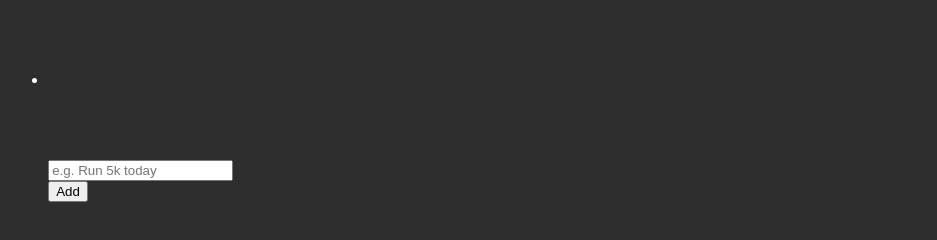
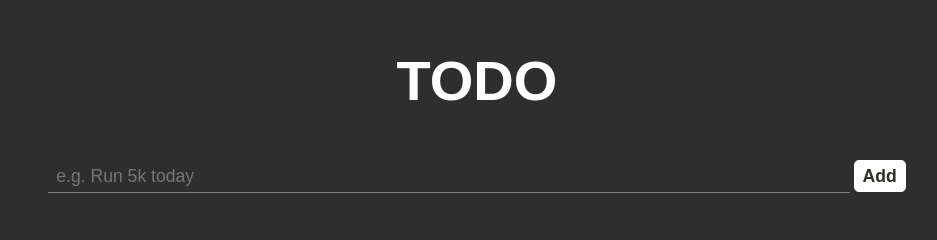
Before and after one commit to r4deadv/vanilla-js-todo-app, a website: page index.html in a window 1280 px wide. Shown: the whole page, without its empty margins (163-1100 px from the left). Drawn offline with Linux system fonts and the light colour scheme.

Commit message:
pre js css added

```diff
--- a/index.html
+++ b/index.html
@@ -17,7 +17,7 @@
   <main class="wrapper">
     <nav class="navbar">
       <ul class="nav">
-        <li class="nav__item"></li>
+        <li class="nav__item">TODO</li>
       </ul>
     </nav>
     <form class="todo-form">
--- a/styles.css
+++ b/styles.css
@@ -27,3 +27,101 @@ body {
   height: 100%;
   text-align: center;
 }
+
+.nav__item {
+  display: inline-block;
+  list-style-type: none;
+  font-size: 3.5rem;
+  font-weight: bold;
+}
+
+.todo-form {
+  text-align: center;
+  display: grid;
+  grid-template-columns: 1fr auto;
+}
+
+.inout-field {
+  position: relative;
+}
+
+.input-field > label {
+  font-size: 1.1rem;
+  height: 2rem;
+  position: absolute;
+  top: 0;
+  left: 0;
+  width: calc(100% - 0.5rem);
+  padding-left: 0.5rem;
+  padding-right: auto;
+  font-weight: normal;
+  display: flex;
+  flex-direction: column;
+  justify-content: center;
+  text-align: left;
+  color: rgba(255, 255, 255, 0.3);
+  transition: 0.3s;
+  cursor: text;
+}
+
+.input-field > label:focus-within {
+  transform-origin: 0 0;
+  transform: translateY(-1rem) scale(0.8);
+  color: white;
+  background-color: black;
+}
+
+#input--add {
+  width: calc(100% - 1rem);
+}
+
+.input {
+  height: 2rem;
+  font-family: "Arial", sans-serif;
+  margin: 0;
+  padding: 0 0.5rem;
+  font-size: 1.1rem;
+  color: white;
+  background-color: rgb(46, 46, 46);
+  border: none;
+  border-bottom: 1.5px solid rgba(255, 255, 255, 0.4);
+  transition: 0.3s;
+}
+
+.input:focus {
+  border-bottom: 3px solid white;
+  outline: none;
+  filter: brightness(0.7);
+}
+
+.input--todo {
+  border-bottom: 1.5px solid rgb(33, 136, 56);
+  color: rgb(33, 136, 56);
+}
+
+.input--todo:focus {
+  border-bottom: 3px solid rgb(33, 136, 56);
+  filter: brightness(0.7);
+}
+
+.button {
+  height: 2rem;
+  font-size: 1.1rem;
+  font-weight: bold;
+  line-height: 0.9rem;
+  background-color: white;
+  color: rgb(46, 46, 36);
+  border-color: transparent;
+  padding: 0.5rem;
+  margin: 0;
+  margin-left: 0.2rem;
+  border: 1px solid white;
+  border-radius: 0.3rem;
+  display: inline-block;
+  transition: 0.3s;
+}
+
+.button:hover {
+  cursor: pointer;
+  filter: brightness(0.7);
+}
```
